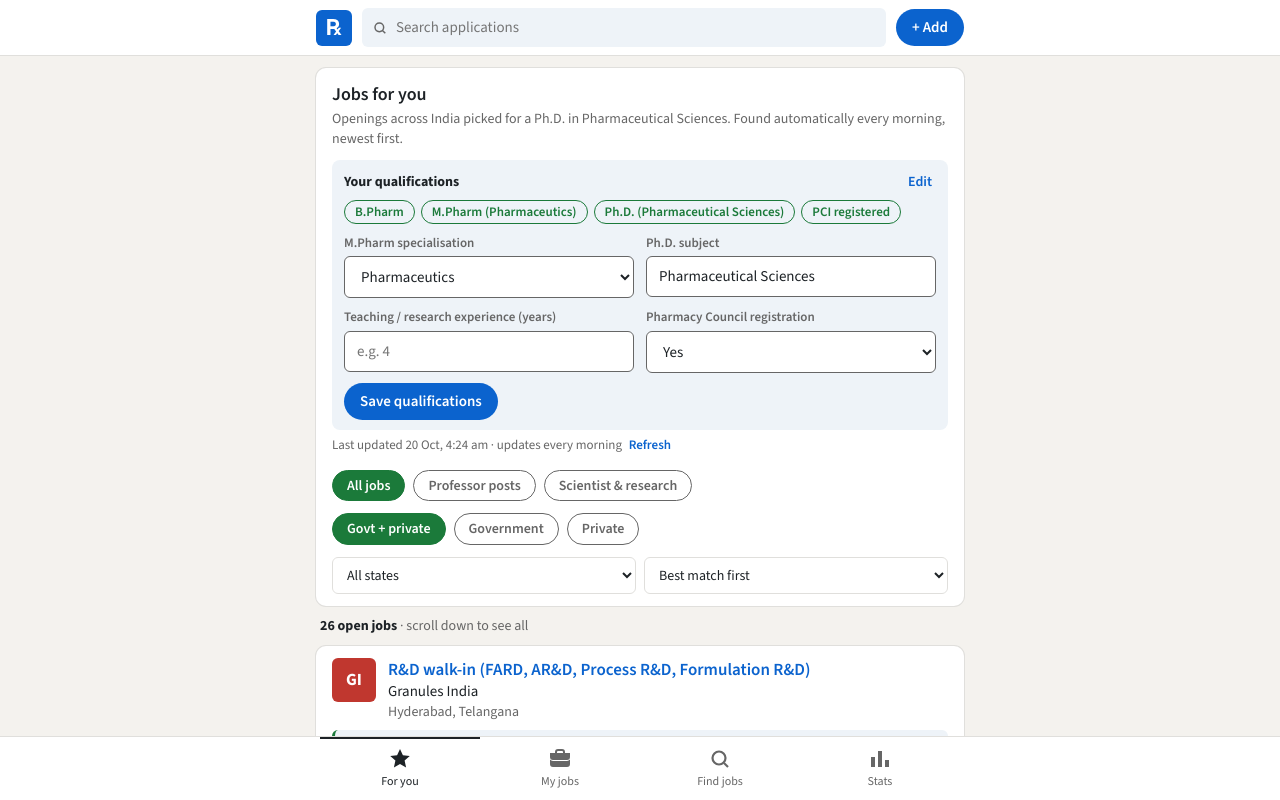
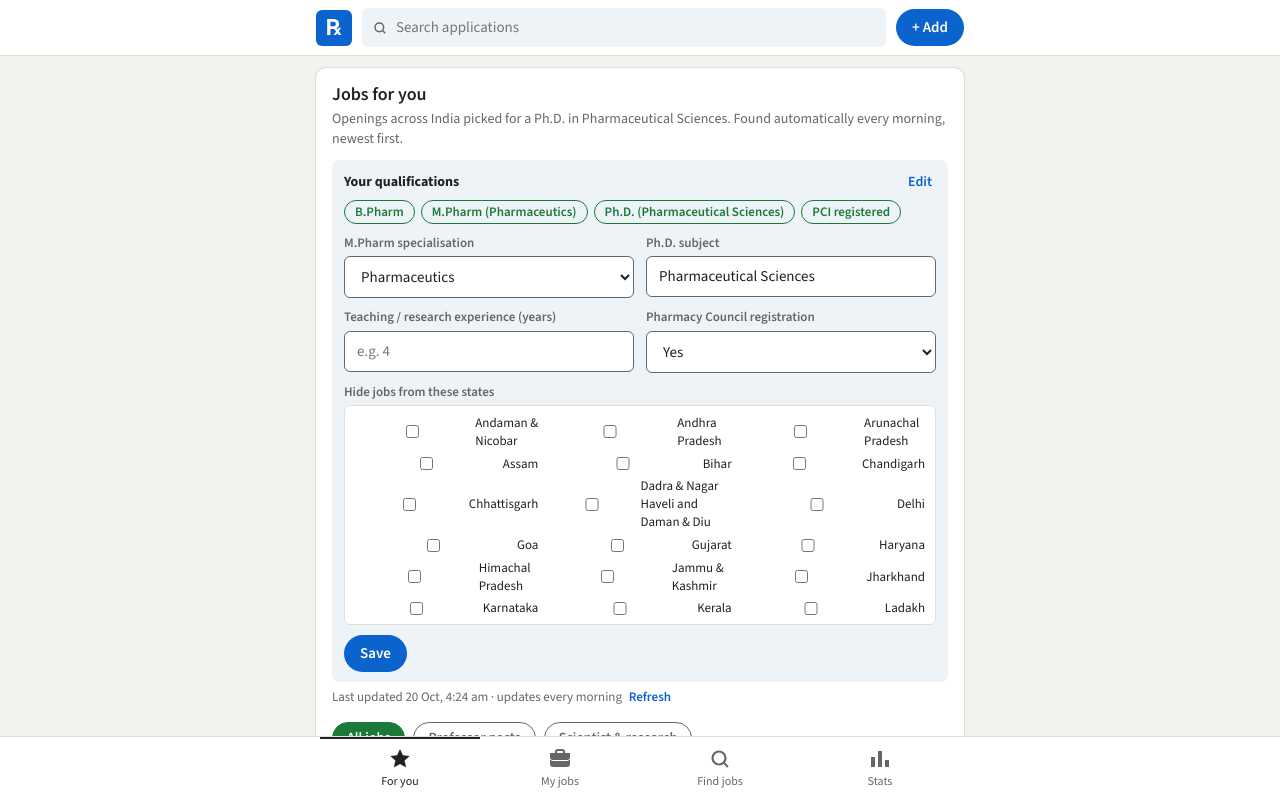
Before and after one commit to officialcricketbanter-hub/rx-jobs-app, a website: page www/index.html in a window 1280 px wide. Both pictures are taken after a click on the button "Edit". Shown: the top 800 px of the page. Drawn offline with nearby package versions, Linux system fonts and the light colour scheme.

Commit message:
Add option to hide jobs from chosen states
Co-Authored-By: Claude Opus 5.5 <noreply@anthropic.com>
Claude-Session: https://claude.ai/code/session_019pexxUDdpGNXyBhUkdxtK1

```diff
--- a/www/index.html
+++ b/www/index.html
@@ -138,6 +138,9 @@ button{cursor:pointer}
 .myq .prof-tags{margin-top:6px}
 .linkbtn{background:none;border:0;color:var(--accent);font-weight:600;padding:2px 4px}
 .pform{margin-top:10px}
+.xstates{display:grid;grid-template-columns:repeat(auto-fill,minmax(150px,1fr));gap:4px 10px;max-height:220px;overflow-y:auto;background:var(--surface);border:1px solid var(--line);border-radius:6px;padding:8px 10px}
+.xstates label{display:flex;gap:6px;align-items:center;font-size:13px;font-weight:400;color:var(--ink);text-transform:none;letter-spacing:0}
+.xnote{font-size:13px;color:var(--muted);margin-top:6px}
 .match{margin-top:8px;font-size:13px;padding:7px 10px;border-radius:6px;border-left:3px solid currentColor;background:var(--sunk)}
 .match b{font-weight:700}
 .match span{color:var(--ink)}
@@ -227,7 +230,8 @@ details.more[open] summary::after{content:" ▴"}
               <div class="field"><label for="pExp">Teaching / research experience (years)</label><input id="pExp" inputmode="numeric" placeholder="e.g. 4"></div>
               <div class="field"><label for="pPci">Pharmacy Council registration</label><select id="pPci"><option value="yes">Yes</option><option value="no">No</option></select></div>
             </div>
-            <button class="post-btn" id="saveProfile" type="button">Save qualifications</button>
+            <div class="field"><label>Hide jobs from these states</label><div class="xstates" id="pExclude"></div></div>
+            <button class="post-btn" id="saveProfile" type="button">Save</button>
           </div>
         </div>
         <div class="upd"><span id="feedUpdated">Checking for jobs…</span> <button class="linkbtn" id="refreshJobs" type="button">Refresh</button></div>
@@ -521,7 +525,7 @@ async function addSamples(){
 /* jobs for you */
 let jobs=[],feedMeta=null,feedReady=false,fui={type:"all",sector:"all",state:"",sort:"match"};
 const SPECS=["Pharmaceutics","Pharmacology","Pharmaceutical Chemistry","Pharmaceutical Analysis","Pharmacognosy","Pharmacy Practice","Quality Assurance","Industrial Pharmacy","Pharmaceutical Biotechnology","Regulatory Affairs"];
-const DEFAULT_PROFILE={bpharm:true,mpharmSpec:"Pharmaceutics",phd:"Pharmaceutical Sciences",exp:"",pci:"yes"};
+const DEFAULT_PROFILE={bpharm:true,mpharmSpec:"Pharmaceutics",phd:"Pharmaceutical Sciences",exp:"",pci:"yes",excludeStates:[]};
 let profile=Object.assign({},DEFAULT_PROFILE),profileDoc=null;
 const SUBJ={
   "Pharmaceutics":/pharmaceutics|formulation|drug delivery|pharmaceutical technology|industrial pharmacy|pharmaceutical engineering|biopharmaceutic|dosage form|nano/,
@@ -552,7 +556,7 @@ function matchJob(j){
 const LEVEL_RANK={Strong:0,Good:1,Low:2};
 function renderProfile(){
   const p=profile;
-  $("profTags").innerHTML=[p.bpharm?"B.Pharm":"",`M.Pharm (${p.mpharmSpec})`,`Ph.D. (${p.phd})`,p.exp?`${p.exp} yrs experience`:"",p.pci==="yes"?"PCI registered":""].filter(Boolean).map(t=>`<span class="ptag">${esc(t)}</span>`).join("");
+  $("profTags").innerHTML=[p.bpharm?"B.Pharm":"",`M.Pharm (${p.mpharmSpec})`,`Ph.D. (${p.phd})`,p.exp?`${p.exp} yrs experience`:"",p.pci==="yes"?"PCI registered":""].filter(Boolean).map(t=>`<span class="ptag">${esc(t)}</span>`).join("")+((p.excludeStates||[]).length?`<div class="xnote" style="flex-basis:100%">Hiding jobs from: ${esc(p.excludeStates.join(", "))}</div>`:"");
 }
 opts($("pSpec"),SPECS);
 const NORMS={
@@ -582,7 +586,8 @@ function renderFeed(){
   if(feedMeta&&feedMeta.lastRun){$("feedUpdated").textContent=`Last updated ${new Date(feedMeta.lastRun).toLocaleString("en-IN",{day:"numeric",month:"short",hour:"numeric",minute:"2-digit"})} · updates every morning`}
   else if(feedReady)$("feedUpdated").textContent="Updates every morning";
   const t=today();
-  let list=jobs.filter(j=>!j.lastDate||j.lastDate>=t)
+  const ex=profile.excludeStates||[];
+  let list=jobs.filter(j=>!j.lastDate||j.lastDate>=t).filter(j=>!ex.includes(j.state))
     .filter(j=>fui.type==="all"||jobKind(j)===fui.type)
     .filter(j=>fui.sector==="all"||j.sector===fui.sector)
     .filter(j=>!fui.state||j.state===fui.state);
@@ -661,9 +666,10 @@ $("refreshJobs").onclick=()=>loadJobs(true);
 $("editProfile").onclick=()=>{
   const f=$("pform");f.hidden=!f.hidden;
   $("pSpec").value=profile.mpharmSpec;$("pPhd").value=profile.phd;$("pExp").value=profile.exp||"";$("pPci").value=profile.pci||"yes";
+  const ex=profile.excludeStates||[];$("pExclude").innerHTML=STATES.map((st,i)=>`<label><input type="checkbox" id="px${i}" value="${esc(st)}" ${ex.includes(st)?"checked":""}> ${esc(st)}</label>`).join("");
 };
 $("saveProfile").onclick=async()=>{
-  profile=Object.assign({},profile,{mpharmSpec:$("pSpec").value,phd:$("pPhd").value.trim()||"Pharmaceutical Sciences",exp:$("pExp").value.trim(),pci:$("pPci").value});
+  profile=Object.assign({},profile,{mpharmSpec:$("pSpec").value,phd:$("pPhd").value.trim()||"Pharmaceutical Sciences",exp:$("pExp").value.trim(),pci:$("pPci").value,excludeStates:[...document.querySelectorAll("#pExclude input:checked")].map(i=>i.value)});
   $("pform").hidden=true;renderProfile();renderFeed();
   try{localStorage.setItem(PROFILE_KEY,JSON.stringify(profile))}catch(e){}toast("Qualifications saved");
 };
```
